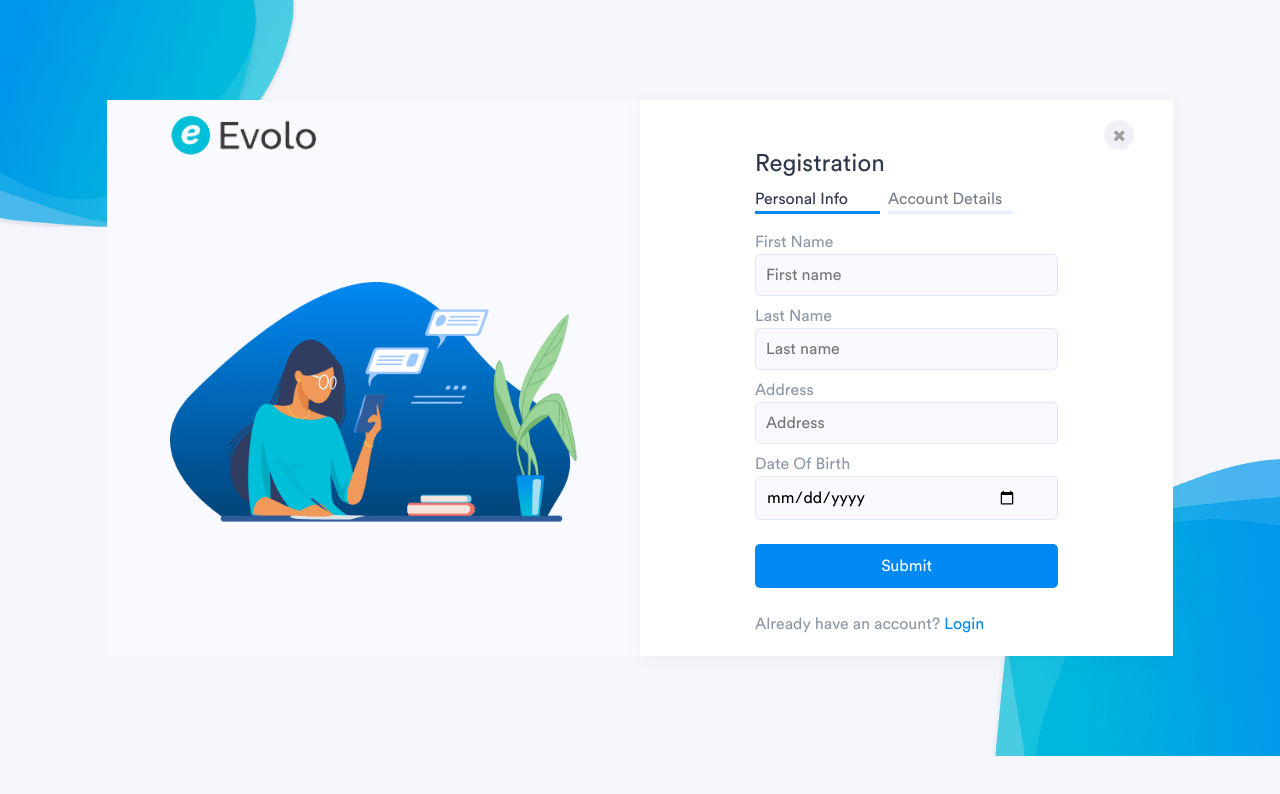
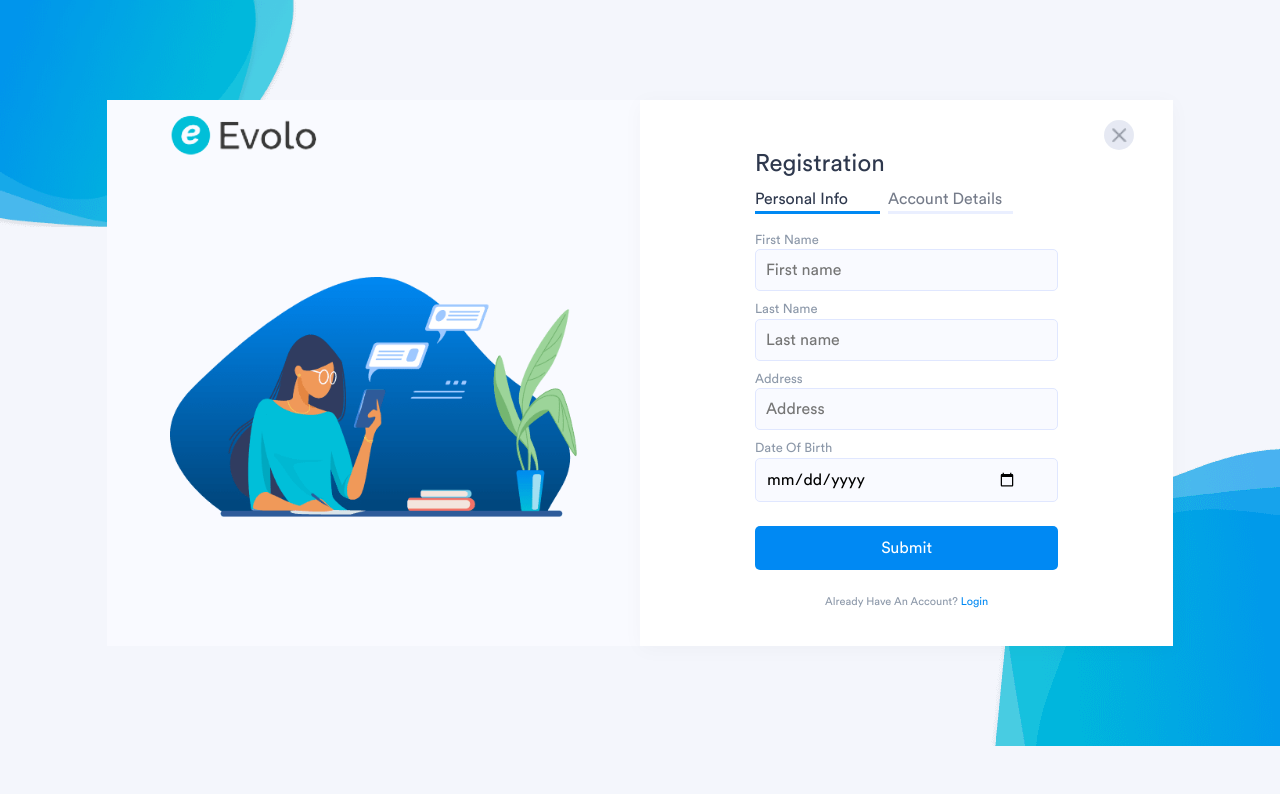
Before and after one commit to iusamasajjad/evolo, a plain HTML site: page index.html in a window 1280 px wide. Drawn offline with nearby package versions, Linux system fonts and the light colour scheme; files whose address does not match are found by name.

Commit message:
padding removed and images updated

```diff
--- a/assets/style/style.css
+++ b/assets/style/style.css
@@ -81,8 +81,12 @@ body {
 .cross {
   width: 30px;
   height: 30px;
-  opacity: 0.43;
+  opacity: 0.7;
   background-color: #dce1ee;
+}
+.cross:hover{
+  opacity: unset;
+  transition: 0.4s;
 }
 
 form input {
@@ -94,7 +98,7 @@ form input {
   padding-right: 40px;
 }
 form label {
-  font-size: 16px;
+  font-size: 13px;
   font-weight: normal;
   color: #8c98a9;
   margin: 0;
--- a/index.html
+++ b/index.html
@@ -70,7 +70,7 @@
                 align-items-center
               "
             >
-              <i class="fa fa-times"></i>
+            <img class="w-50" src="./assets/images/close.png">
             </div>
           </div>
           <div class="d-flex justify-content-center px-10">
@@ -106,10 +106,10 @@
                     <button class="w-100" type="submit">Submit</button>
                   </div>
                   <a href="/login.html"
-                    ><label class="mt-4 cursor-pointer"
+                    ><p class="mt-4 text-center font-sm text-capitalize"
                       >Already have an account?<span class="text-blue">
                         Login</span
-                      ></label
+                      ></p
                     ></a
                   >
                 </form>
```
Also changed, not shown: login.html (+3 -3 lines), assets/images/close.png (added).
